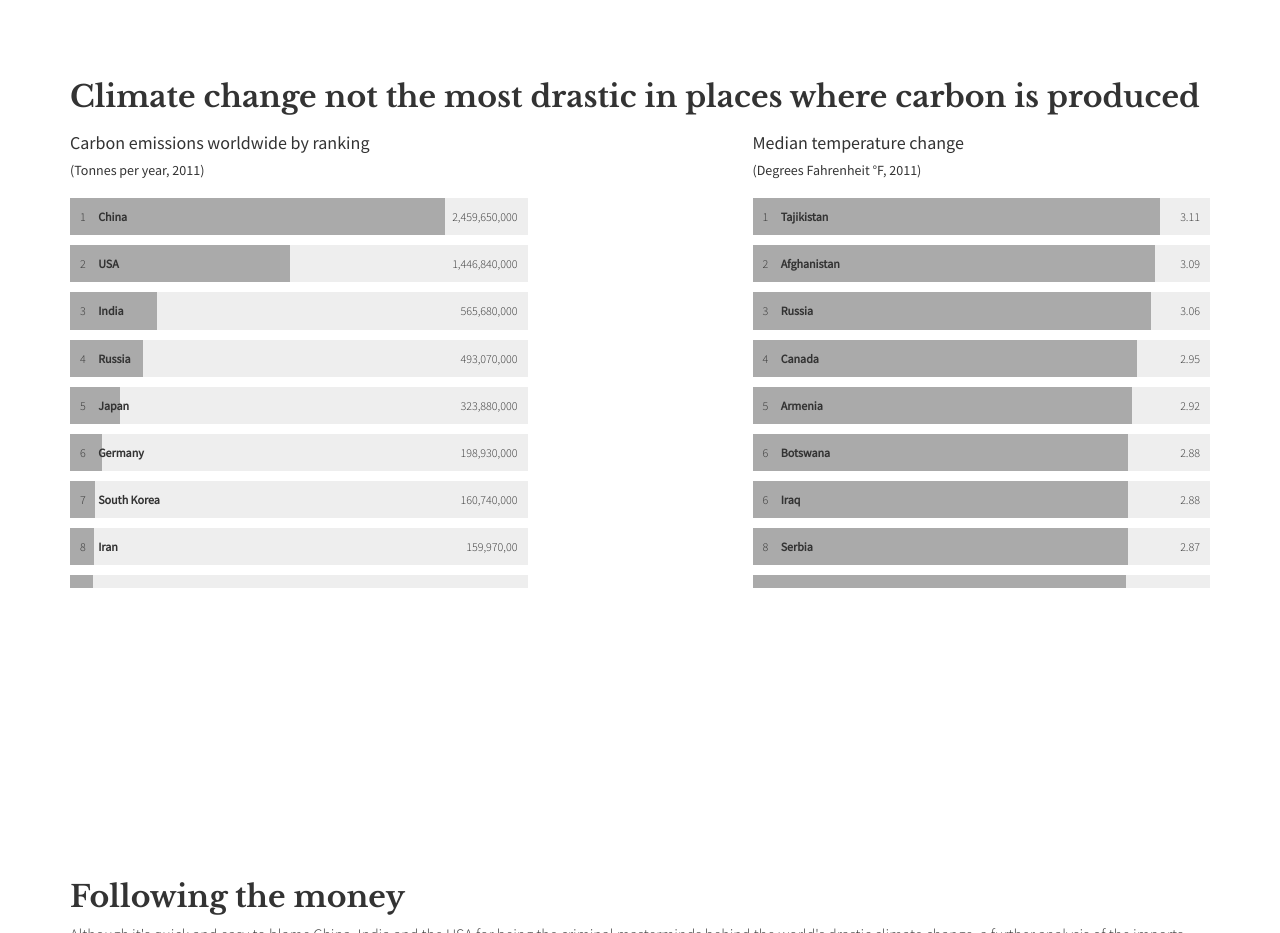
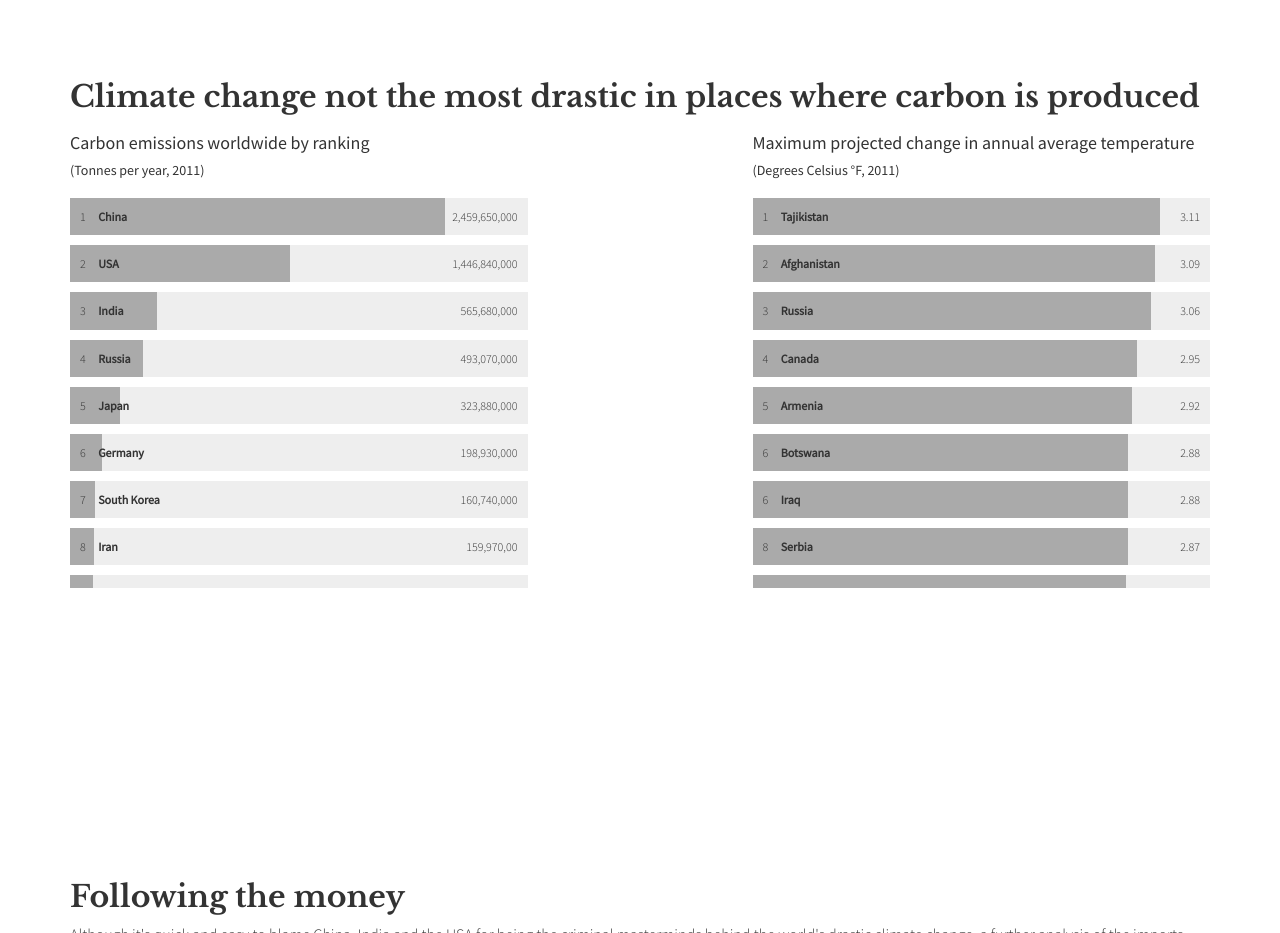
Before and after one commit to NM3229-FP02/Climate, a plain HTML site: page index.html in a window 1280 px wide. Shown: the part 3200-4133 px from the top of the page. Drawn offline with nearby package versions, Linux system fonts and the light colour scheme.

Commit message:
Changed title of second column of rank graph

```diff
--- a/index.html
+++ b/index.html
@@ -347,8 +347,8 @@
             <div class="col-md-2"></div>
 
             <div class="col-md-5">
-              <h4>Median temperature change</h4>
-              <h5>(Degrees Fahrenheit &deg;F, 2011)</h5>
+              <h4>Maximum projected change in annual average temperature</h4>
+              <h5>(Degrees Celsius &deg;F, 2011)</h5>
               <div class="rank-container rank-container-temp">
 
                 <div class="rank-country-container" id="tajikistan">
```
